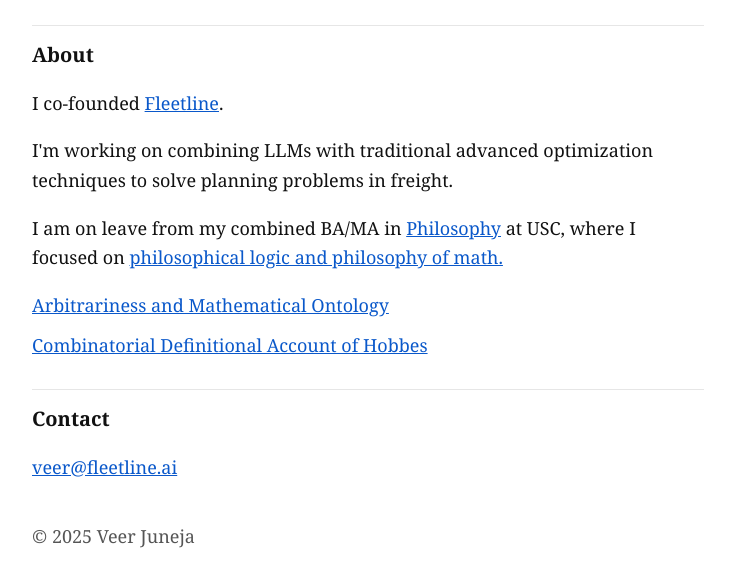
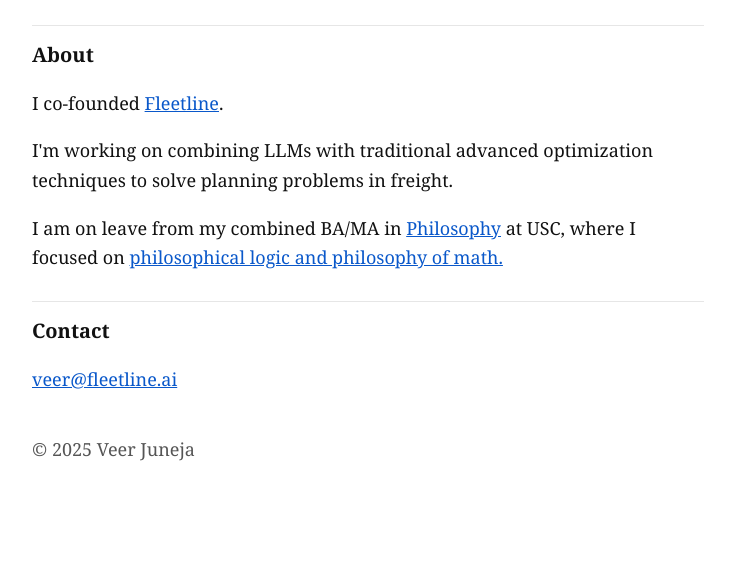
Before and after one commit to VeerJuneja/website, a plain HTML site: page index.html in a window 1280 px wide. Shown: the part 175-760 px from the top of the page, without its empty margins (272-1007 px from the left). Drawn offline with Linux system fonts and the light colour scheme.

Commit message:
Remove papers list under About; keep only inline philosophical logic link

```diff
--- a/index.html
+++ b/index.html
@@ -36,12 +36,6 @@
         <p>I co-founded <a href="https://fleetline.ai" target="_blank" rel="noopener">Fleetline</a>.</p>
         <p>I'm working on combining LLMs with traditional advanced optimization techniques to solve planning problems in freight.</p>
         <p>I am on leave from my combined BA/MA in <a href="https://dornsife.usc.edu/phil" target="_blank" rel="noopener">Philosophy</a> at USC, where I focused on <a href="papers/arbitrariness-and-mathematical-ontology.pdf" target="_blank" rel="noopener">philosophical logic and philosophy of math.</a></p>
-        <div class="papers">
-          <ul class="list">
-            <li><a href="papers/arbitrariness-and-mathematical-ontology.pdf" target="_blank" rel="noopener">Arbitrariness and Mathematical Ontology</a></li>
-            <li><a href="papers/combinatorial-definitional-account-of-hobbes.pdf" target="_blank" rel="noopener">Combinatorial Definitional Account of Hobbes</a></li>
-          </ul>
-        </div>
       </section>
 
       <section id="contact" class="section">
```
